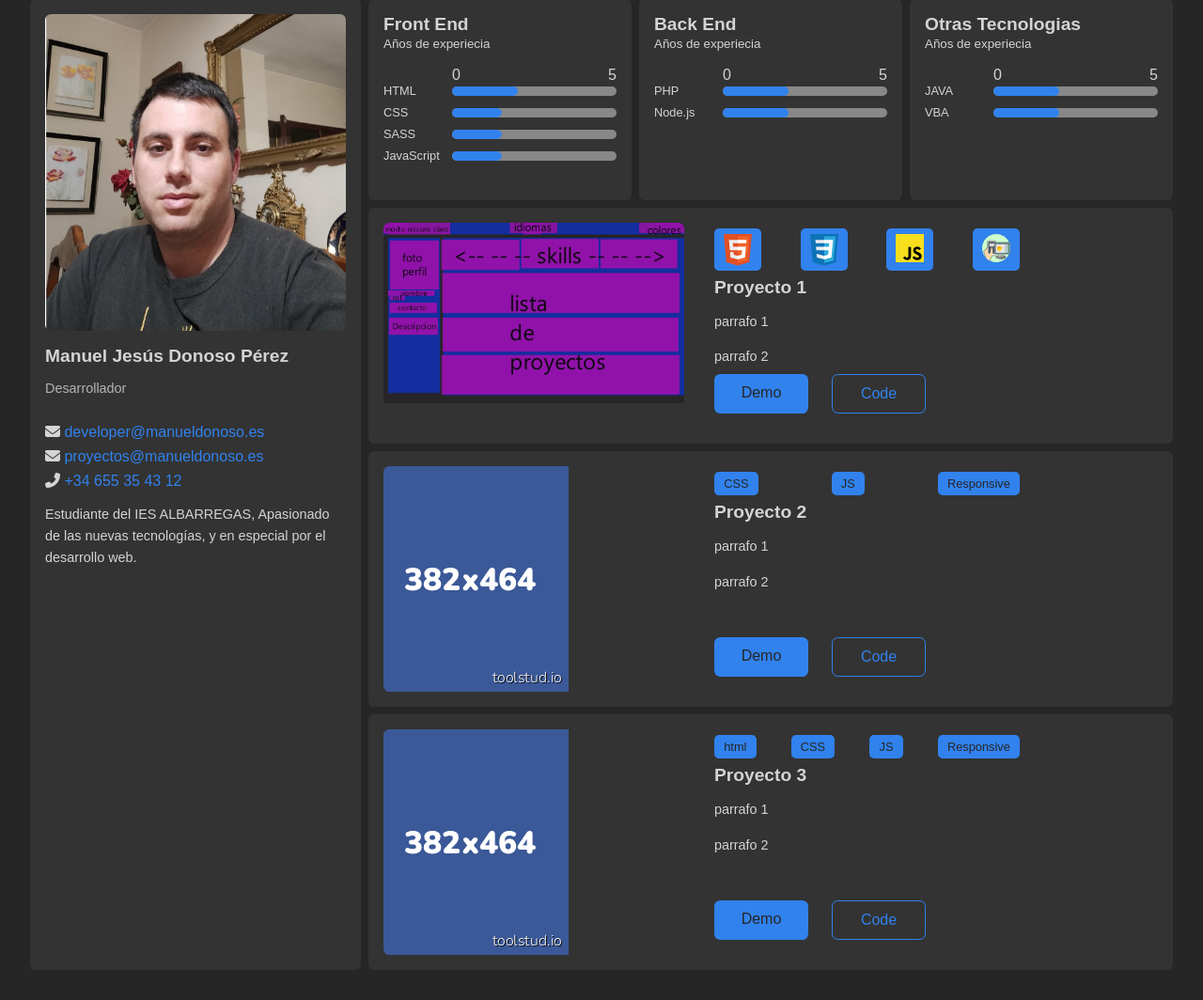
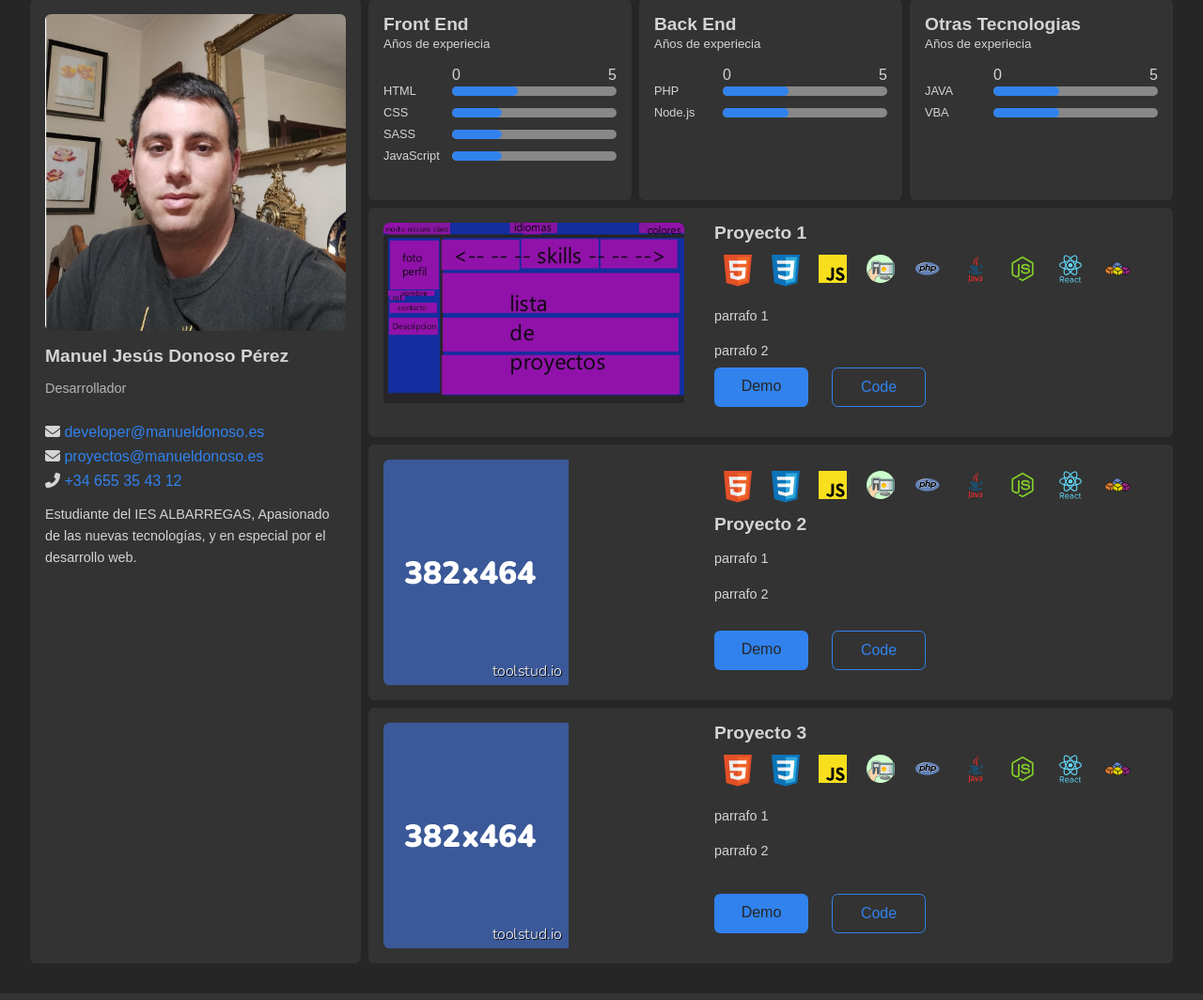
Before and after one commit to ManuelJDonoso/portfolio, a PHP site: page / in a window 1280 px wide. Shown: the part 108-1172 px from the top of the page at 94% size. Run offline with PHP 8.4, Linux system fonts and the light colour scheme.

Commit message:
defined constants tag programming language

```diff
--- a/index.php
+++ b/index.php
@@ -1,3 +1,6 @@
+<?php
+include "./php/view/partials/constantes.php"
+?>
 <!DOCTYPE html>
 <html lang="es">
 
@@ -164,36 +167,23 @@
           <img src="public/assets/images/project_portfolio.jpg" alt="Landing page" class="card__image" />
         </div>
         <div class="project">
-
-          <div class="project__tags">
-
-            <span class="project__tag">
-              <div class="tag__item">
-                <img src="public/assets/icons/html.svg" alt="" />
-              </div>
-
-            </span>
-
-            <span class="project__tag">
-              <div class="tag__item">
-                <img src="public/assets/icons/css.svg" alt="" />
-              </div>
-            </span>
-            <span class="project__tag">
-
-              <div class="tag__item">
-                <img src="public/assets/icons/js.svg" alt="" />
-              </div>
-            </span>
-            <span class="project__tag">
-              <div class="tag__item">
-                <img src="public/assets/icons/responsive.svg" alt="" />
-              </div>
-            </span>
-          </div>
           <h2 class="card__title" data-section="Project" data-value="first-project-title">
             Landing page
           </h2>
+          <div class="project__tags">
+
+            <?php echo html_tag ;
+            echo css_tag;
+            echo js_tag;
+            echo responsive_tag;
+            echo php_tag;
+            echo java_tag;
+            echo node_tag;
+            echo react_tag;
+            echo vba_tag;
+         ?>
+          </div>
+
           <p class="card__text" data-section="Project" data-value="first-paragraph-description-p1">
             Lorem ipsum dolor sit amet consectetur adipisicing elit. Obcaecati
             voluptate soluta, ea eius exercitationem reiciendis quis excepturi
@@ -219,10 +209,20 @@
         </div>
         <div class="project">
           <div class="project__tags">
+            <?php echo html_tag ;
+            echo css_tag;
+            echo js_tag;
+            echo responsive_tag;
+            echo php_tag;
+            echo java_tag;
+            echo node_tag;
+            echo react_tag;
+            echo vba_tag;
+         ?>
 
-            <span class="project__tag">CSS</span>
-            <span class="project__tag">JS</span>
-            <span class="project__tag">Responsive</span>
+
+
+
           </div>
           <h2 class="card__title" data-section="Project" data-value="second-project-title">
             Landing page
@@ -251,15 +251,23 @@
           <img src="public/assets/images/project.jpg" alt="Landing page" class="card__image" />
         </div>
         <div class="project">
-          <div class="project__tags">
-            <span class="project__tag">html</span>
-            <span class="project__tag">CSS</span>
-            <span class="project__tag">JS</span>
-            <span class="project__tag">Responsive</span>
-          </div>
           <h2 class="card__title" data-section="Project" data-value="third-project-title">
             Landing page
           </h2>
+          <div class="project__tags">
+            <?php
+              echo html_tag ;
+              echo css_tag;
+              echo js_tag;
+              echo responsive_tag;
+              echo php_tag;
+              echo java_tag;
+              echo node_tag;
+              echo react_tag;
+              echo vba_tag;
+         ?>
+          </div>
+
           <p class="card__text" data-section="Project" data-value="first-paragraph-description-p3">
             Lorem ipsum dolor sit amet consectetur adipisicing elit. Obcaecati
             voluptate soluta, ea eius exercitationem reiciendis quis excepturi
--- /dev/null
+++ b/php/view/partials/constantes.php
@@ -0,0 +1,11 @@
+<?php
+define("html_tag",'<span class="project__tag"><div class="tag__item"><img src="public/assets/icons/html.svg" alt="tag html" /></div></span>');
+define("css_tag",'<span class="project__tag"><div class="tag__item"><img src="public/assets/icons/css.svg" alt="tag css" /></div></span>');
+define("js_tag",'<span class="project__tag"><div class="tag__item"><img src="public/assets/icons/js.svg" alt="tag js" /></div></span>');
+define("java_tag",'<span class="project__tag"><div class="tag__item"><img src="public/assets/icons/java.svg" alt="tag java" /></div></span>');
+define("node_tag",'<span class="project__tag"><div class="tag__item"><img src="public/assets/icons/node.svg" alt="tag node" /></div></span>');
+define("sass_tag",'<span class="project__tag"><div class="tag__item"><img src="public/assets/icons/sass.svg" alt="tag sass" /></div></span>');
+define("vba_tag",'<span class="project__tag"><div class="tag__item"><img src="public/assets/icons/vba.svg" alt="tag vba" /></div></span>');
+define("php_tag",'<span class="project__tag"><div class="tag__item"><img src="public/assets/icons/php.svg" alt="tag php" /></div></span>');
+define("react_tag",'<span class="project__tag"><div class="tag__item"><img src="public/assets/icons/react.svg" alt="tag react" /></div></span>');
+define("responsive_tag",'<span class="project__tag"><div class="tag__item"><img src="public/assets/icons/responsive.svg" alt="tag responsive" /></div></span>');
--- /dev/null
+++ b/php/view/partials/funciones.php
@@ -0,0 +1,5 @@
+<?php
+
+$html ="html";
+
+echo $html;
--- a/public/css/styles.css
+++ b/public/css/styles.css
@@ -285,7 +285,7 @@ icon {
 .project__tag {
   padding: 0.4em 0.8em;
   border-radius: var(--border-radius);
-  background-color: var(--primary-color);
+  /* background-color: var(--primary-color); */
   color: var(--bg-color);
 }
 .project p:last-of-type {
```
